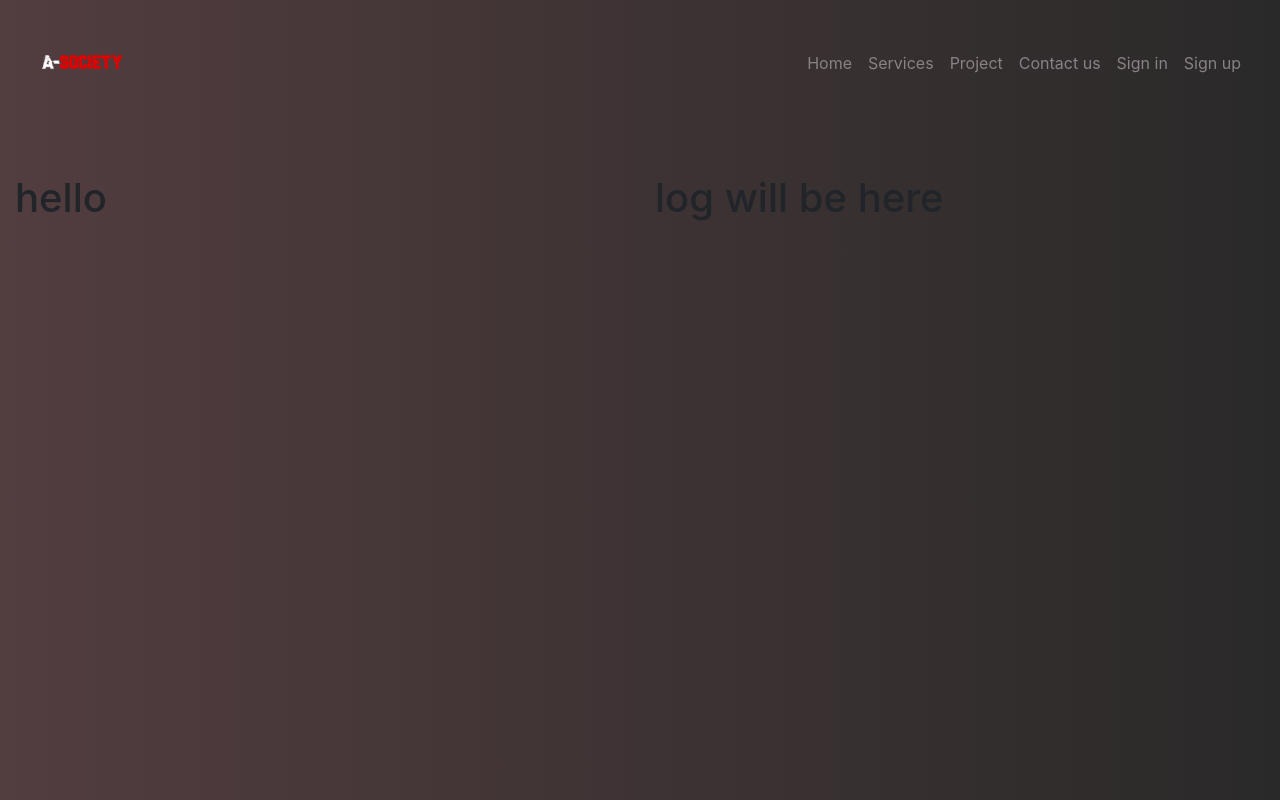
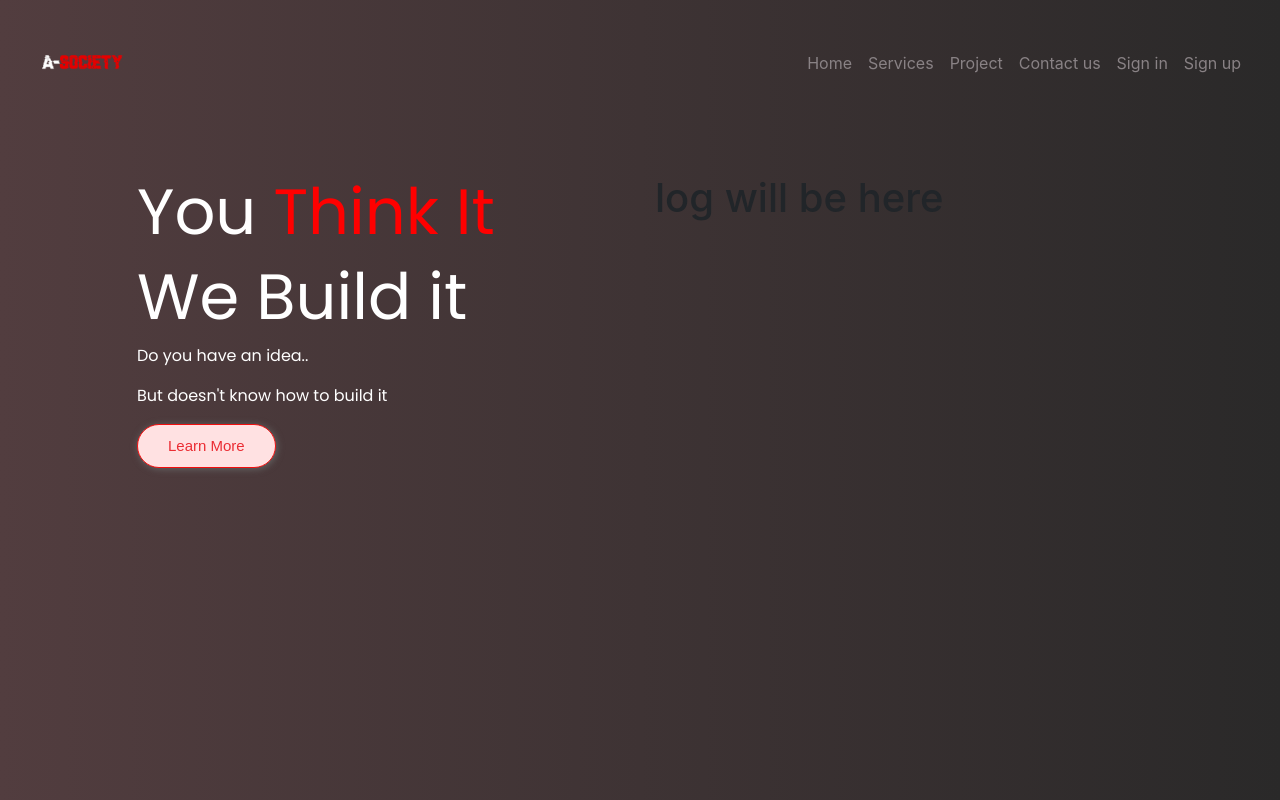
Before and after one commit to Ruhulcse/society, a React (Create React App) app: page / in a window 1280 px wide. Shown: the top 800 px of the page. Built offline with nearby package versions, Linux system fonts and the light colour scheme.

Commit message:
Header section slogan design

```diff
--- a/public/index.html
+++ b/public/index.html
@@ -15,6 +15,7 @@
       user's mobile device or desktop. See https://developers.google.com/web/fundamentals/web-app-manifest/
     -->
     <link rel="manifest" href="%PUBLIC_URL%/manifest.json" />
+    <link href='https://fonts.googleapis.com/css?family=Poppins' rel='stylesheet'>
     <!--
       Notice the use of %PUBLIC_URL% in the tags above.
       It will be replaced with the URL of the `public` folder during the build.
--- a/src/Components/Head.jsx
+++ b/src/Components/Head.jsx
@@ -25,7 +25,16 @@ function Head() {
          </nav>
          <div className="row mt-5">
              <div className="col-md-6">
-                 <h1>hello</h1>
+                 <div className="slogan">
+                     <h1 className="brand">
+                     <span className="">You </span>
+                     <span className="redFont">Think It</span>
+                     </h1>
+                     <h1 className="brand">We Build it</h1>
+                     <p>Do you have an idea..</p>
+                     <p>But doesn't know how to build it</p>
+                     <button className="bt">Learn More</button>
+                 </div>
              </div>
              <div className="col-md-6">
                  <h1>log will be here</h1>
--- a/src/assets/css/style.css
+++ b/src/assets/css/style.css
@@ -17,6 +17,18 @@
     text-decoration-color: red;
     text-underline-position: under;
 }
+.slogan{
+ color: white;
+ padding-left: 20%;
+ font-family: 'Poppins';
+}
+.redFont{
+    color: red;
+}
+.brand{
+    font-size: 400%;
+}
+
 /* about us design */
 .about{
     padding-top: 20%;
```
